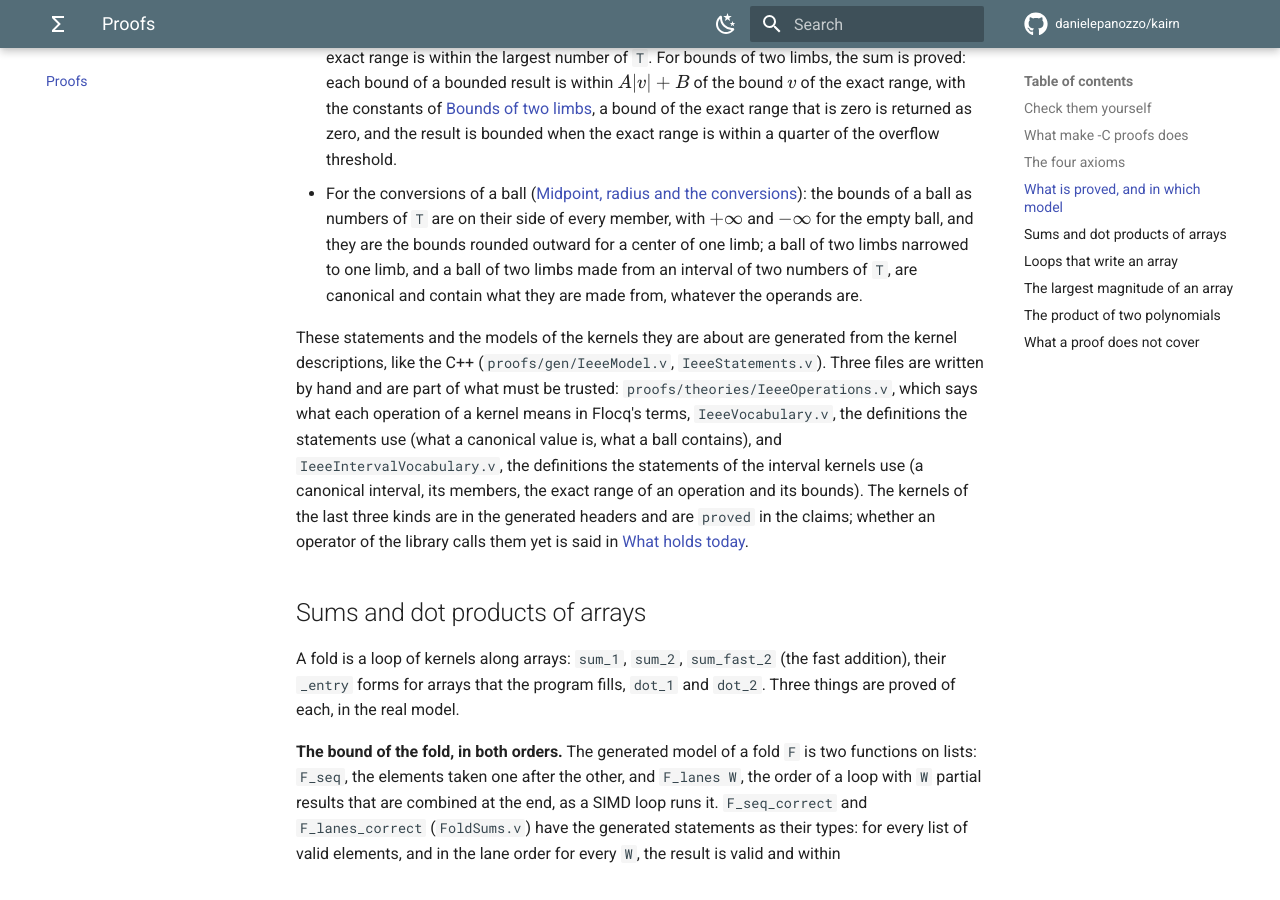
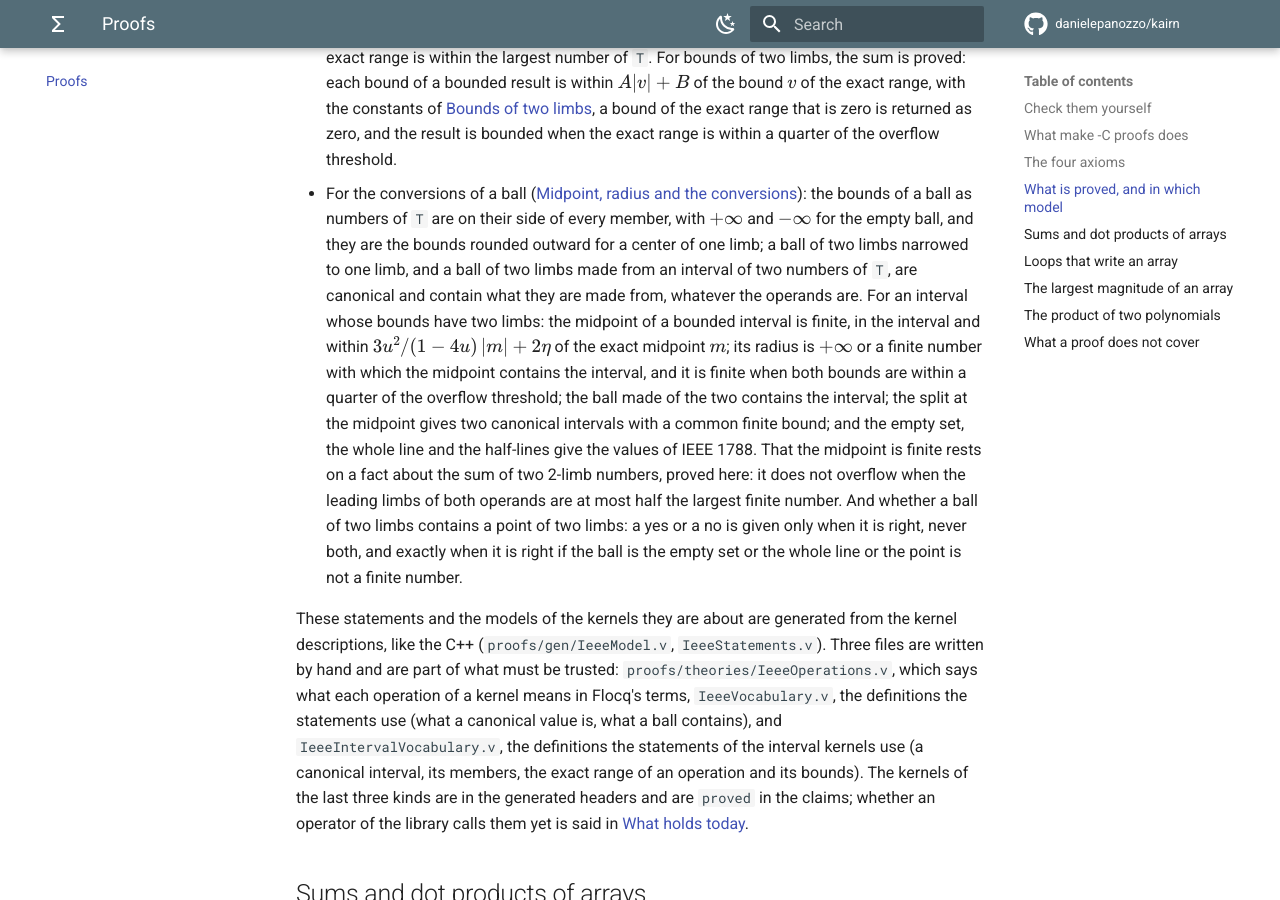
Before and after one commit to danielepanozzo/kairn, an MkDocs documentation site: the page built from docs/proofs/index.md, in a window 1280 px wide and 900 px high, scrolled down 6280 px. Built offline with MkDocs 1.6.1 and Material for MkDocs 9.7.7, drawn with Linux system fonts in a browser that asks for light colours; comment, search, counter and statistics services are not loaded.

Commit message:
Proofs page: what is proved of an interval of two limbs and of a point in a ball
The inventory page says, with the other statements of the model with overflow, what the four
kernels proved in the last commits guarantee: the midpoint, the radius, the ball and the
split of an interval whose bounds have two limbs, the fact about the sum of two limbs that
the midpoint rests on, and the answers about a point and a ball of two limbs.

Co-Authored-By: Claude Fable 5.2 <noreply@anthropic.com>
Claude-Session: https://claude.ai/code/session_01ULwCxzT6Dhw9xUiTw8mJz1

```diff
--- a/docs/proofs/index.md
+++ b/docs/proofs/index.md
@@ -268,7 +268,18 @@ and the operations overflow as the hardware does, for formats shaped like `binar
   $-\infty$ for the empty ball, and they are the bounds rounded outward for a center of one
   limb; a ball of two limbs narrowed to one limb, and a ball of two limbs made from an interval
   of two numbers of `T`, are canonical and contain what they are made from, whatever the
-  operands are.
+  operands are. For an interval whose bounds have two limbs: the midpoint of a bounded
+  interval is finite, in the interval and within $3u^2/(1-4u)\,\lvert m\rvert + 2\eta$ of the
+  exact midpoint $m$; its radius is $+\infty$ or a finite number with which the midpoint
+  contains the interval, and it is finite when both bounds are within a quarter of the
+  overflow threshold; the ball made of the two contains the interval; the split at the
+  midpoint gives two canonical intervals with a common finite bound; and the empty set, the
+  whole line and the half-lines give the values of IEEE 1788. That the midpoint is finite
+  rests on a fact about the sum of two 2-limb numbers, proved here: it does not overflow when
+  the leading limbs of both operands are at most half the largest finite number. And whether
+  a ball of two limbs contains a point of two limbs: a yes or a no is given only when it is
+  right, never both, and exactly when it is right if the ball is the empty set or the whole
+  line or the point is not a finite number.
 
 These statements and the models of the kernels they are about are generated from the kernel
 descriptions, like the C++ (`proofs/gen/IeeeModel.v`, `IeeeStatements.v`). Three files are
```
